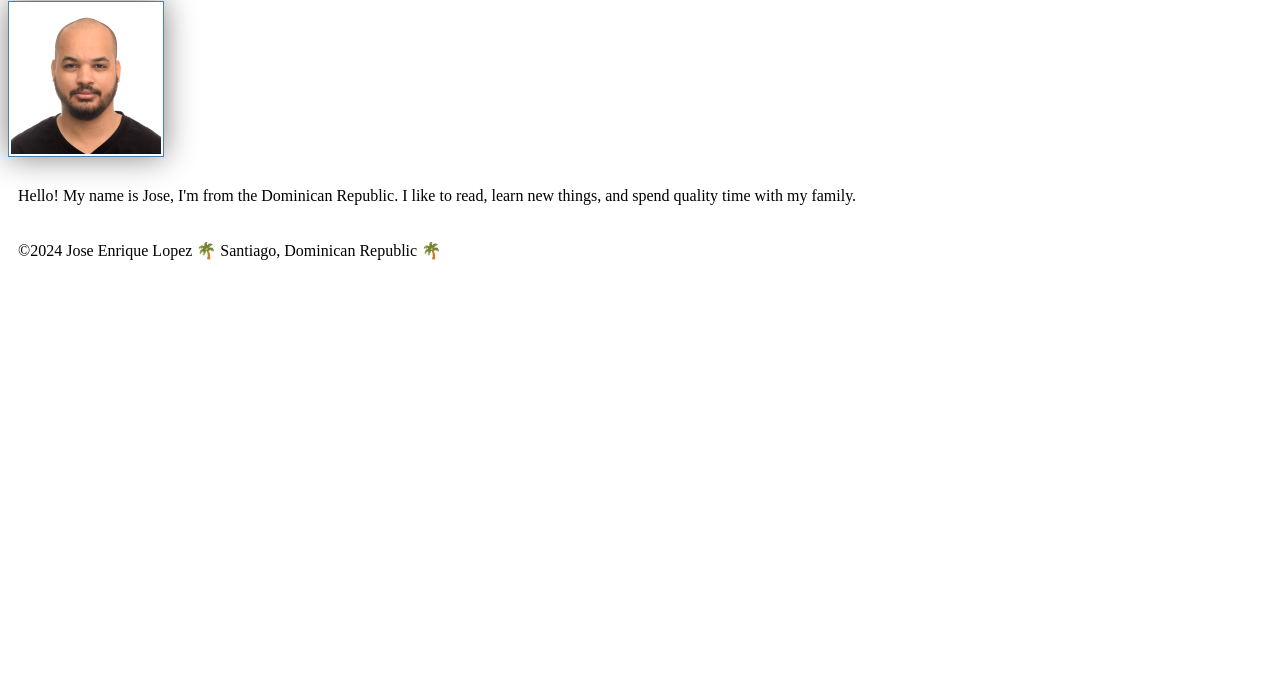
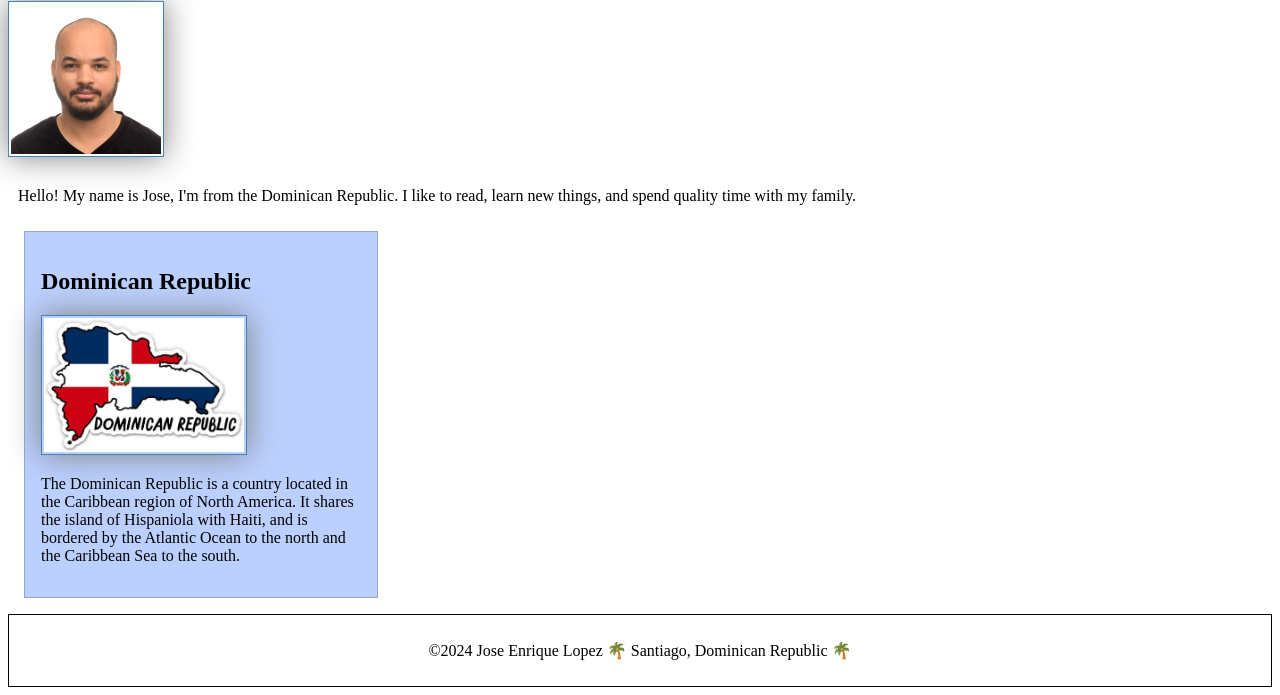
Before and after one commit to jelopez1104/wdd130, a plain HTML site: page index.html in a window 1280 px wide. Shown: the part 281-976 px from the top of the page. Before the commit the page ends 800 px from the top, so only its background shows below. Drawn offline with Linux system fonts and the light colour scheme.

Commit message:
add style to the index file

```diff
--- a/index.html
+++ b/index.html
@@ -4,6 +4,8 @@
     <meta charset="UTF-8">
     <meta name="viewport" content="width=device-width, initial-scale=1.0">
     <title>Jose Enrique Lopez Bruno | WDD130</title>
+    <meta name="description" content="Homepage of the class project wdd130 for a Rafting website">
+    <meta name="author" content="Jose Lopez">
     <link rel="stylesheet" href="/styles/styles.css">
 </head>
 <body>
@@ -22,7 +24,12 @@
         <img src="images/profile.jpg" alt="Hello, my name is Jose Enrique Lopez" width="200">
         <p>Hello! My name is Jose, I'm from the Dominican Republic. I like to read, learn new things, and spend quality time with my family.  </p>
     </main>
-
+    <!-- Aside content -->
+    <aside>
+        <h2>Dominican Republic</h2>
+        <img src="/images/dominican-republic.jpg" alt="Map of the dominican-republic and the colors of the flag on it.">
+        <p>The Dominican Republic is a country located in the Caribbean region of North America. It shares the island of Hispaniola with Haiti, and is bordered by the Atlantic Ocean to the north and the Caribbean Sea to the south.</p>
+    </aside>
     <!-- Footer Section -->
     <footer>
         <p>&copy;2024 Jose Enrique Lopez &#127796; Santiago, Dominican Republic &#127796;</p>
--- a/styles/styles.css
+++ b/styles/styles.css
@@ -24,3 +24,27 @@ img {
 p {
     padding: 10px;
 }
+
+aside {
+    width: 20rem;
+    margin: 1rem;
+    border: 1px solid rgb(0, 0, 0, 0.2);
+    padding: 1rem;
+    background-color: #bbd0ff;
+    color: black;
+}
+
+aside img {
+    width: 200px;
+    height: auto;
+}
+
+aside p {
+    padding: 0;
+}
+
+footer {
+    margin-top: 15px;
+    border: 1px solid #000;
+    text-align: center;
+}
```
Also changed, not shown: images/dominican-republic.jpg (added).
